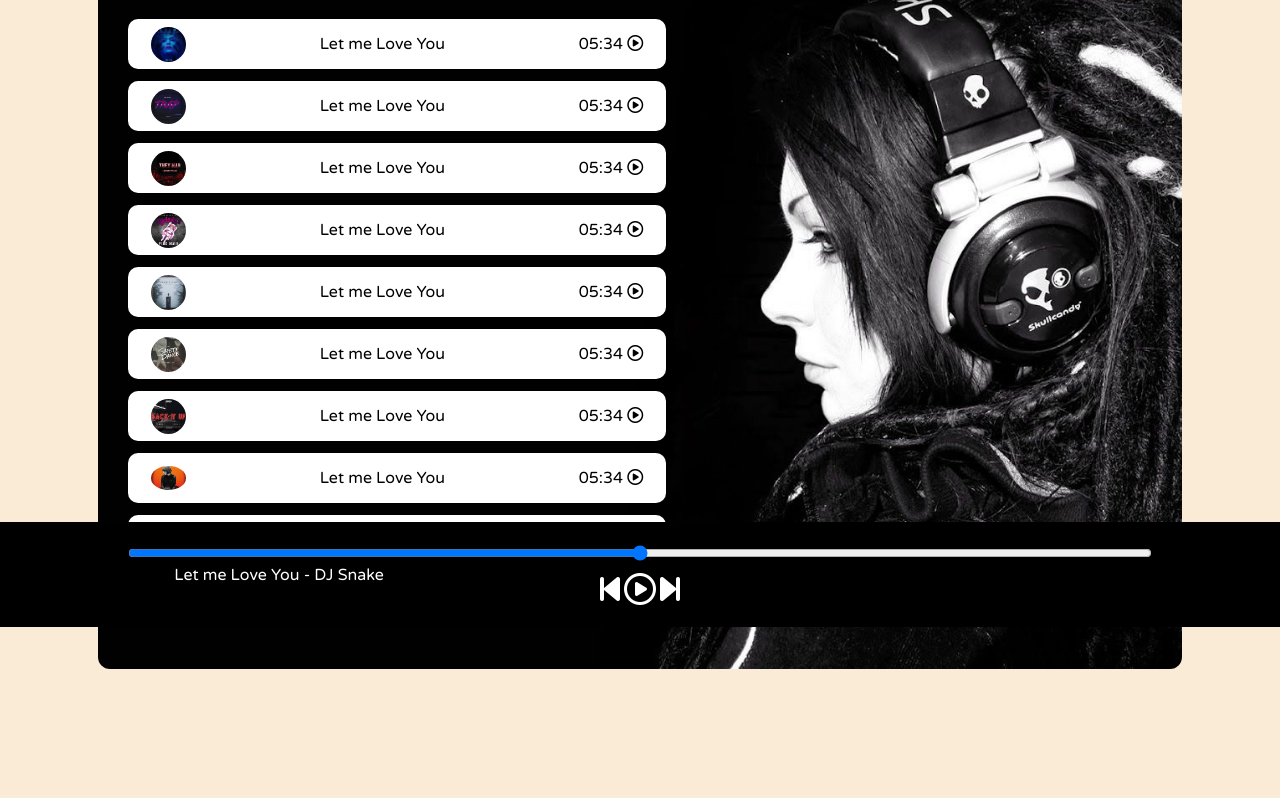
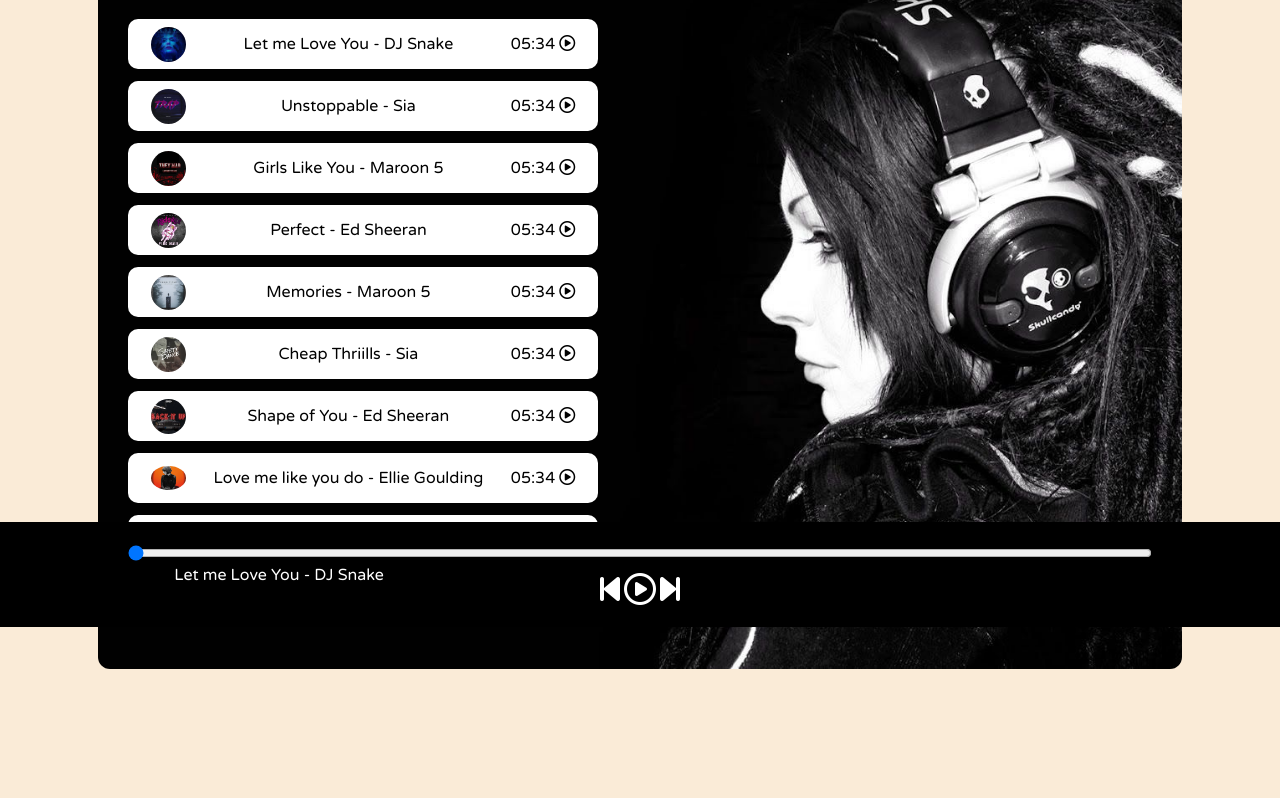
Before and after one commit to sakib-h/spotify-clone, a plain HTML site: page index.html in a window 1280 px wide. Shown: the part 173-971 px from the top of the page. Drawn offline with Linux system fonts and the light colour scheme.

Commit message:
songs replaced with real one

```diff
--- a/index.html
+++ b/index.html
@@ -20,11 +20,11 @@
 
 		<div class="container">
 			<div class="songList">
-				<h1>Best of NCS - No Copyright Sounds</h1>
+				<h1>Billboard top 10 this Week</h1>
 				<div class="songItemContainer">
 					<div class="songItem">
 						<img src="/covers/1.jpg" alt="1" />
-						<span>Let me Love You</span>
+						<span class="songName">Let me Love You</span>
 
 						<span class="songListPlay"
 							><span class="timeStamp"
@@ -35,7 +35,7 @@
 
 					<div class="songItem">
 						<img src="/covers/2.jpg" alt="2" />
-						<span>Let me Love You</span>
+						<span class="songName">Let me Love You</span>
 
 						<span class="songListPlay"
 							><span class="timeStamp"
@@ -46,7 +46,7 @@
 
 					<div class="songItem">
 						<img src="/covers/3.jpg" alt="3" />
-						<span>Let me Love You</span>
+						<span class="songName">Let me Love You</span>
 
 						<span class="songListPlay"
 							><span class="timeStamp"
@@ -57,7 +57,7 @@
 
 					<div class="songItem">
 						<img src="/covers/4.jpg" alt="4" />
-						<span>Let me Love You</span>
+						<span class="songName">Let me Love You</span>
 
 						<span class="songListPlay"
 							><span class="timeStamp"
@@ -68,7 +68,7 @@
 
 					<div class="songItem">
 						<img src="/covers/5.jpg" alt="5" />
-						<span>Let me Love You</span>
+						<span class="songName">Let me Love You</span>
 
 						<span class="songListPlay"
 							><span class="timeStamp"
@@ -79,7 +79,7 @@
 
 					<div class="songItem">
 						<img src="/covers/6.jpg" alt="6" />
-						<span>Let me Love You</span>
+						<span class="songName">Let me Love You</span>
 
 						<span class="songListPlay"
 							><span class="timeStamp"
@@ -90,7 +90,7 @@
 
 					<div class="songItem">
 						<img src="/covers/7.jpg" alt="7" />
-						<span>Let me Love You</span>
+						<span class="songName">Let me Love You</span>
 
 						<span class="songListPlay"
 							><span class="timeStamp"
@@ -101,7 +101,7 @@
 
 					<div class="songItem">
 						<img src="/covers/8.jpg" alt="8" />
-						<span>Let me Love You</span>
+						<span class="songName">Let me Love You</span>
 
 						<span class="songListPlay"
 							><span class="timeStamp"
@@ -112,7 +112,7 @@
 
 					<div class="songItem">
 						<img src="/covers/9.jpg" alt="9" />
-						<span>Let me Love You</span>
+						<span class="songName">Let me Love You</span>
 
 						<span class="songListPlay"
 							><span class="timeStamp"
@@ -123,7 +123,7 @@
 
 					<div class="songItem">
 						<img src="/covers/10.jpg" alt="10" />
-						<span>Let me Love You</span>
+						<span class="songName">Let me Love You</span>
 
 						<span class="songListPlay"
 							><span class="timeStamp"
@@ -142,7 +142,8 @@
 				name="range"
 				id="myProgressBar"
 				min="0"
-				max="100" />
+				max="100"
+				value="0" />
 			<div class="icons">
 				<!-- Font Awesome Icons -->
 				<i class="fas fa-2x fa-step-backward"></i>
--- a/script.js
+++ b/script.js
@@ -1,67 +1,67 @@
 // Initialize the variables
 let songIndex = 0;
 let audioElement = new Audio("./songs/1.mp3");
-console.log(audioElement);
 let masterPlay = document.getElementById("masterPlay");
 let myProgressBar = document.getElementById("myProgressBar");
 let gif = document.getElementById("gif");
+let songItems = Array.from(document.getElementsByClassName("songItem"));
 let songs = [
 	{
-		songName: "Let me Love You",
+		songName: "Let me Love You - DJ Snake",
 		filePath: "songs/1.mp3",
 		cover: "covers/1.jpg",
 	},
 	{
-		songName: "Let me Love You",
+		songName: "Unstoppable - Sia",
 		filePath: "songs/2.mp3",
 		cover: "covers/2.jpg",
 	},
 	{
-		songName: "Let me Love You",
+		songName: "Girls Like You - Maroon 5",
 		filePath: "songs/3.mp3",
 		cover: "covers/3.jpg",
 	},
 	{
-		songName: "Let me Love You",
+		songName: "Perfect - Ed Sheeran",
 		filePath: "songs/4.mp3",
 		cover: "covers/4.jpg",
 	},
 	{
-		songName: "Let me Love You",
+		songName: "Memories - Maroon 5",
 		filePath: "songs/5.mp3",
 		cover: "covers/5.jpg",
 	},
 	{
-		songName: "Let me Love You",
-		filePath: "songs/5.mp3",
-		cover: "covers/5.jpg",
-	},
-	{
-		songName: "Let me Love You",
+		songName: "Cheap Thriills - Sia",
 		filePath: "songs/6.mp3",
 		cover: "covers/6.jpg",
 	},
 	{
-		songName: "Let me Love You",
+		songName: "Shape of You - Ed Sheeran",
 		filePath: "songs/7.mp3",
 		cover: "covers/7.jpg",
 	},
 	{
-		songName: "Let me Love You",
+		songName: "Love me like you do - Ellie Goulding",
 		filePath: "songs/8.mp3",
 		cover: "covers/8.jpg",
 	},
 	{
-		songName: "Let me Love You",
+		songName: "We don't talk anymore - Charlie Puth",
 		filePath: "songs/9.mp3",
 		cover: "covers/9.jpg",
 	},
 	{
-		songName: "Let me Love You",
+		songName: "Let me down slowly - Alec Benjamin",
 		filePath: "songs/10.mp3",
 		cover: "covers/10.jpg",
 	},
 ];
+
+songItems.forEach((element, i) => {
+	element.getElementsByTagName("img")[0].src = songs[i].cover;
+	element.getElementsByClassName("songName")[0].innerText = songs[i].songName;
+});
 
 // Handle play/pause click
 masterPlay.addEventListener("click", () => {
@@ -79,7 +79,15 @@ masterPlay.addEventListener("click", () => {
 });
 
 // Listen to events
-myProgressBar.addEventListener("timeupdate", () => {
-	console.log("Time update");
+audioElement.addEventListener("timeupdate", () => {
 	// Update Seeker
+	progress = parseInt(
+		(audioElement.currentTime / audioElement.duration) * 100
+	);
+	myProgressBar.value = progress;
 });
+// Update song based on seeker
+myProgressBar.addEventListener("change", () => {
+	audioElement.currentTime =
+		(myProgressBar.value * audioElement.duration) / 100;
+});
--- a/style.css
+++ b/style.css
@@ -110,5 +110,5 @@ nav ul li {
 
 .songInfo img {
 	opacity: 0;
-	transition: opacity 0.5s ease-in;
+	transition: opacity 0.4s ease-in;
 }
```
